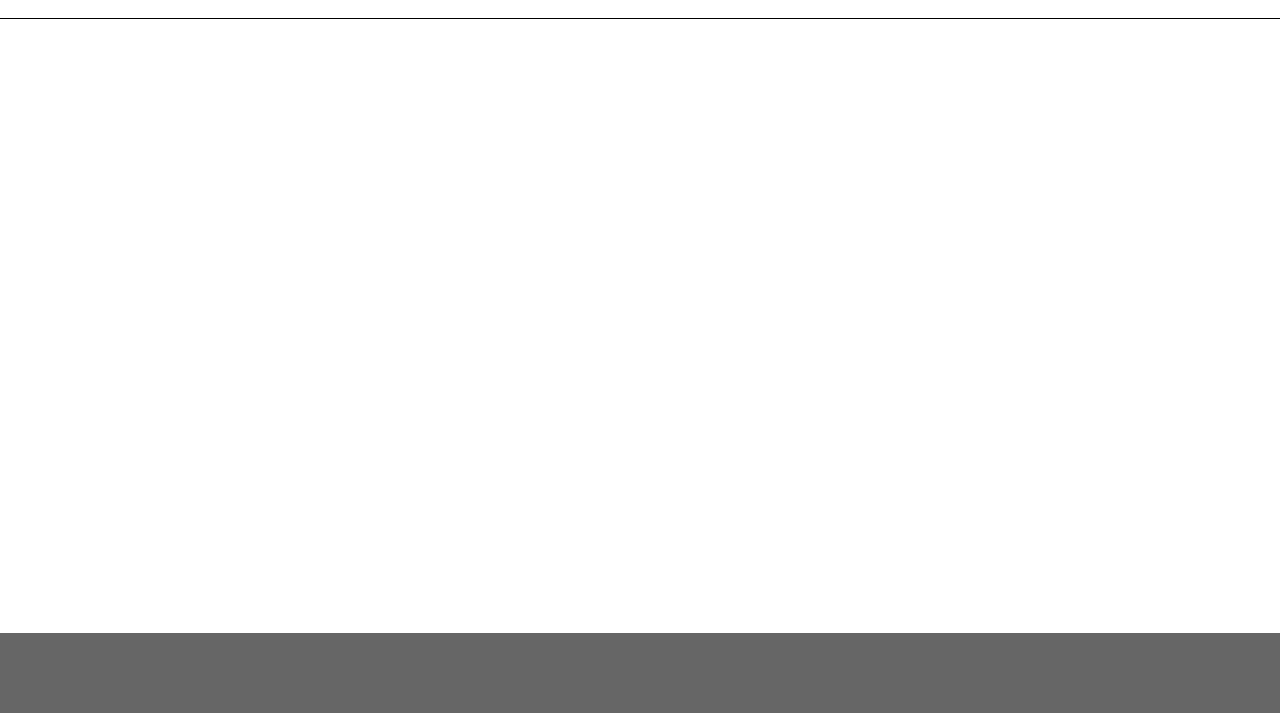
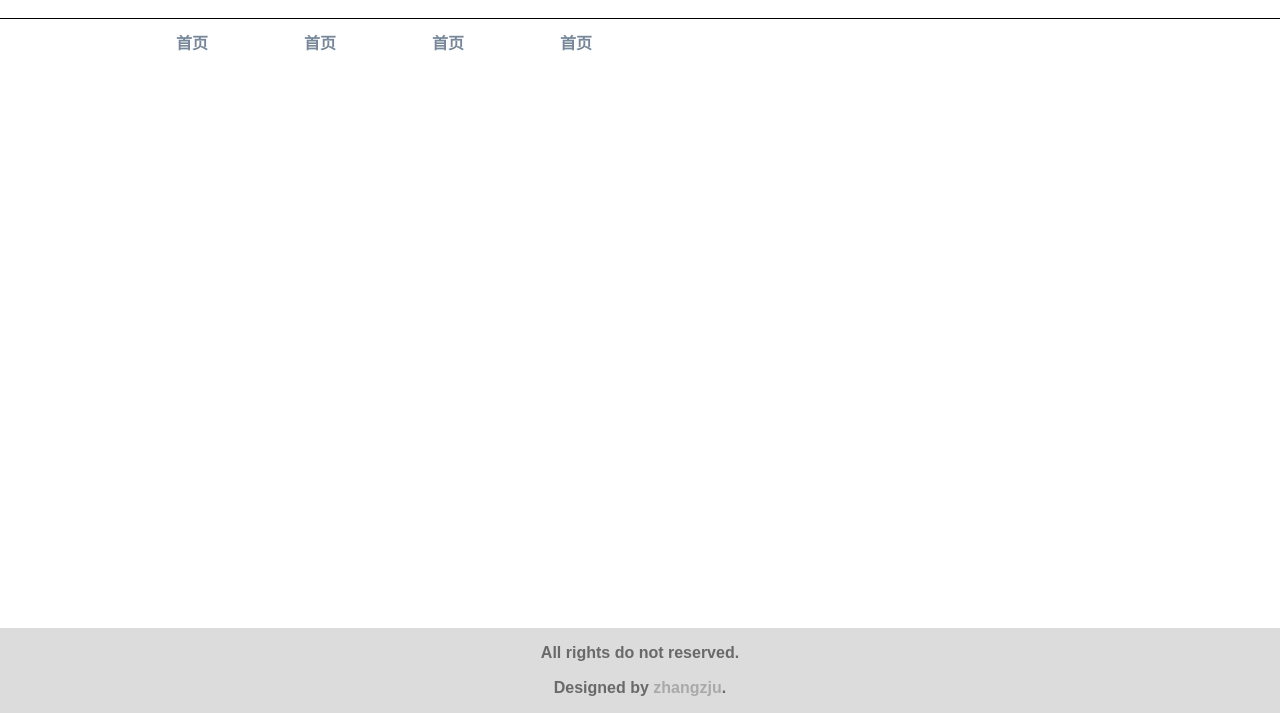
Before and after one commit to zhangzju/awesome-jquery-plugins, a website: page index.html in a window 1280 px wide. Shown: the part 87-800 px from the top of the page. Drawn offline with nearby package versions, Linux system fonts and the light colour scheme.

Commit message:
add layout header

```diff
--- a/index.html
+++ b/index.html
@@ -6,6 +6,21 @@
     <title>Navigation page</title>
     <link rel="stylesheet" href="../node_modules/normalize.css/normalize.css" media="screen" title="no title" charset="utf-8">
     <style media="screen">
+      a {
+        text-decoration: none;
+        font-weight: bold;
+        color: #a9a9a9;
+      }
+
+      a:hover{
+        color:#696969;
+        text-decoration: underline;
+      }
+
+      a:visited {
+        color: #778899;
+      }
+
       body {
         display: flex;
         flex-flow: column;;
@@ -27,7 +42,14 @@
       footer {
         min-height: 10vh;
         height: 10%;
-        background-color: #666666;
+        background-color: #DCDCDC;
+        position: relative;
+      }
+
+      footer p{
+        text-align: center;
+        font-weight: bolder;
+        color: #696969;
       }
 
       .title {
@@ -47,8 +69,8 @@
         min-width: 10%;
         min-height: 3%;
         text-align: center;
+      }
 
-      }
     </style>
 </head>
 
@@ -58,16 +80,18 @@
         <h1>Jquery Plugins</h1>
       </div>
       <div class="navbar">
-        <div class="nav"></div>
-        <div class="nav"></div>
-        <div class="nav"></div>
-        <div class="nav"></div>
-        <div class="nav"></div>
+        <div class="nav"><a href=""></a></div>
+        <div class="nav"><p><a href="">首页</a></p></div>
+        <div class="nav"><p><a href="">首页</a></p></div>
+        <div class="nav"><p><a href="">首页</a></p></div>
+        <div class="nav"><p><a href="">首页</a></p></div>
       </div>
     </header>
     <main>
     </main>
     <footer>
+      <p>All rights do not reserved.</p>
+      <p>Designed by <a href="http://zhangzju.github.io">zhangzju</a>.</p>
     </footer>
 </body>
 
```
